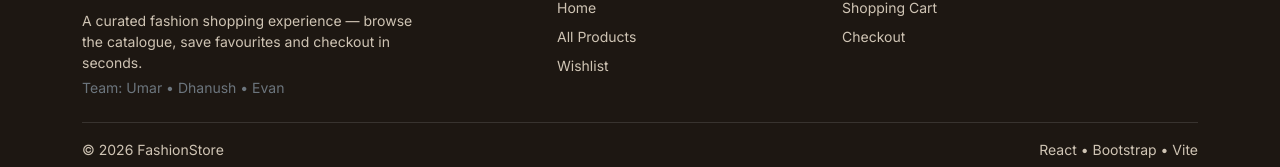
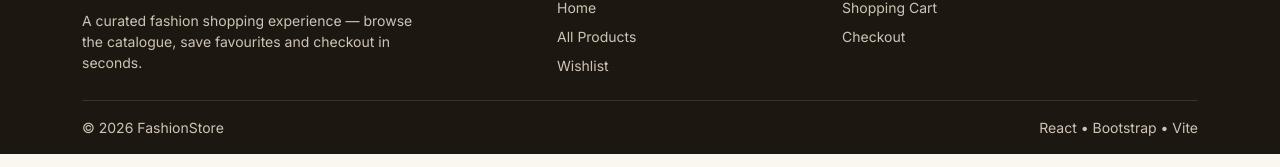
Before and after one commit to Dhanush616/fashion-store, a React (Vite) app: page / in a window 1280 px wide. Shown: the part 2457-2624 px from the top of the page. Built offline with nearby package versions, Linux system fonts and the light colour scheme; a web font is replaced by a local one.

Commit message:
chore: remove team line from footer

```diff
--- a/src/components/Footer.jsx
+++ b/src/components/Footer.jsx
@@ -9,11 +9,10 @@ export default function Footer() {
             <Link className="navbar-brand fs-brand" to="/">
               Fashion<span>Store</span>
             </Link>
-            <p className="small mt-2 mb-1" style={{ maxWidth: 340 }}>
+            <p className="small mt-2 mb-0" style={{ maxWidth: 340 }}>
               A curated fashion shopping experience — browse the catalogue,
               save favourites and checkout in seconds.
             </p>
-            <p className="small text-secondary mb-0">Team: Umar • Dhanush • Evan</p>
           </div>
           <div className="col-6 col-md-3">
             <div className="fs-eyebrow mb-2">Shop</div>
```
